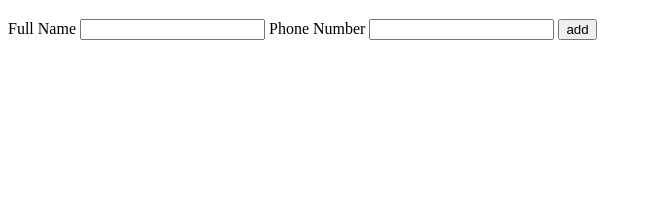
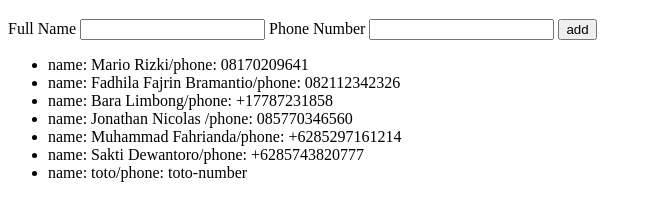
Before and after one commit to jobegood49/js-address-book, a plain HTML site: page index.html in a window 1280 px wide. Shown: the part 61-282 px from the top of the page, without its empty margins (0-652 px from the left). Drawn offline with Linux system fonts and the light colour scheme.

Commit message:
Display contact functionality to the DOM

```diff
--- a/index.html
+++ b/index.html
@@ -19,7 +19,8 @@
       <input type="submit" id="button-add-contact" value="add" />
     </form>
 
-    <div class="address-book"></div>
+    <ul id="contact-list"></ul>
+
     <script src="index.js"></script>
   </body>
 </html>
--- a/index.js
+++ b/index.js
@@ -2,40 +2,48 @@ let contacts = [
   {
     id: 1,
     name: 'Mario Rizki',
-    phone: '08170209641'
+    phone: '08170209641',
   },
   {
     id: 2,
     name: 'Fadhila Fajrin Bramantio',
-    phone: '082112342326'
+    phone: '082112342326',
   },
   {
     id: 3,
     name: 'Bara Limbong',
-    phone: '+17787231858'
+    phone: '+17787231858',
   },
   {
     id: 4,
     name: 'Jonathan Nicolas ',
-    phone: '085770346560'
+    phone: '085770346560',
   },
   {
     id: 5,
     name: 'Muhammad Fahrianda',
-    phone: '+6285297161214'
+    phone: '+6285297161214',
   },
   {
     id: 6,
     name: 'Sakti Dewantoro',
-    phone: '+6285743820777'
-  }
+    phone: '+6285743820777',
+  },
 ]
 
 let currentId = 6
+const contactList = document.getElementById('contact-list')
 
 let addressBook = {
   displayContacts: contacts => {
-    contacts.forEach(contact => console.log(contact))
+    contacts.forEach(contact => {
+      const liAddressBook = document.createElement('li')
+      const text = document.createTextNode(
+        'name: ' + contact.name + '/' + 'phone: ' + contact.phone
+      )
+      liAddressBook.appendChild(text)
+      contactList.appendChild(liAddressBook)
+    })
   },
 
   addContact: contact => {
@@ -53,20 +61,20 @@ let addressBook = {
       return contact.name.toLowerCase().includes(name.toLowerCase())
     })
     console.log('Details of the person are :', foundContact)
-  }
+  },
 }
 
 // addressBook.displayContacts(contacts)
 
 addressBook.addContact({
-  number: 'toto-number'
+  number: 'toto-number',
 })
 
 addressBook.addContact({
   name: 'toto',
-  phone: 'toto-number'
+  phone: 'toto-number',
 })
 
-// addressBook.displayContacts(contacts)
+addressBook.displayContacts(contacts)
 
 addressBook.searchContactByName('Jonathan Nicolas')
```
